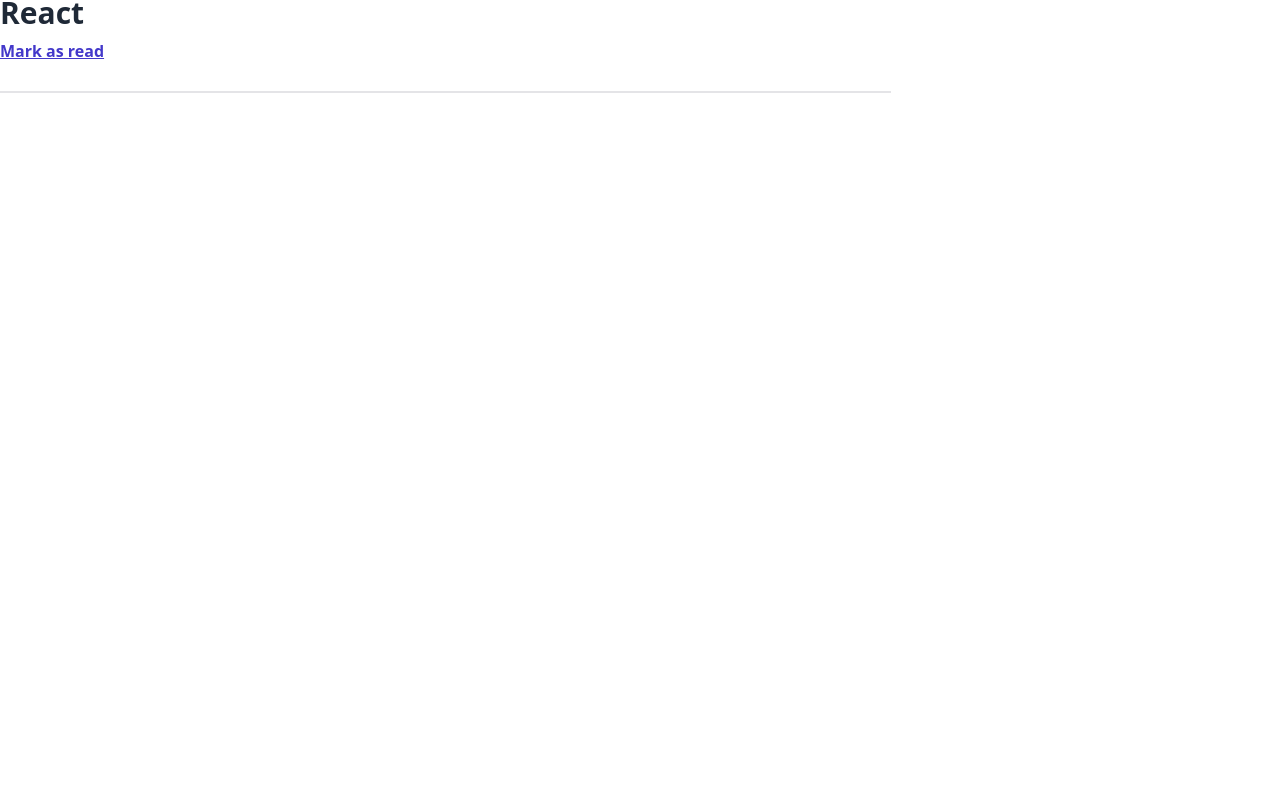
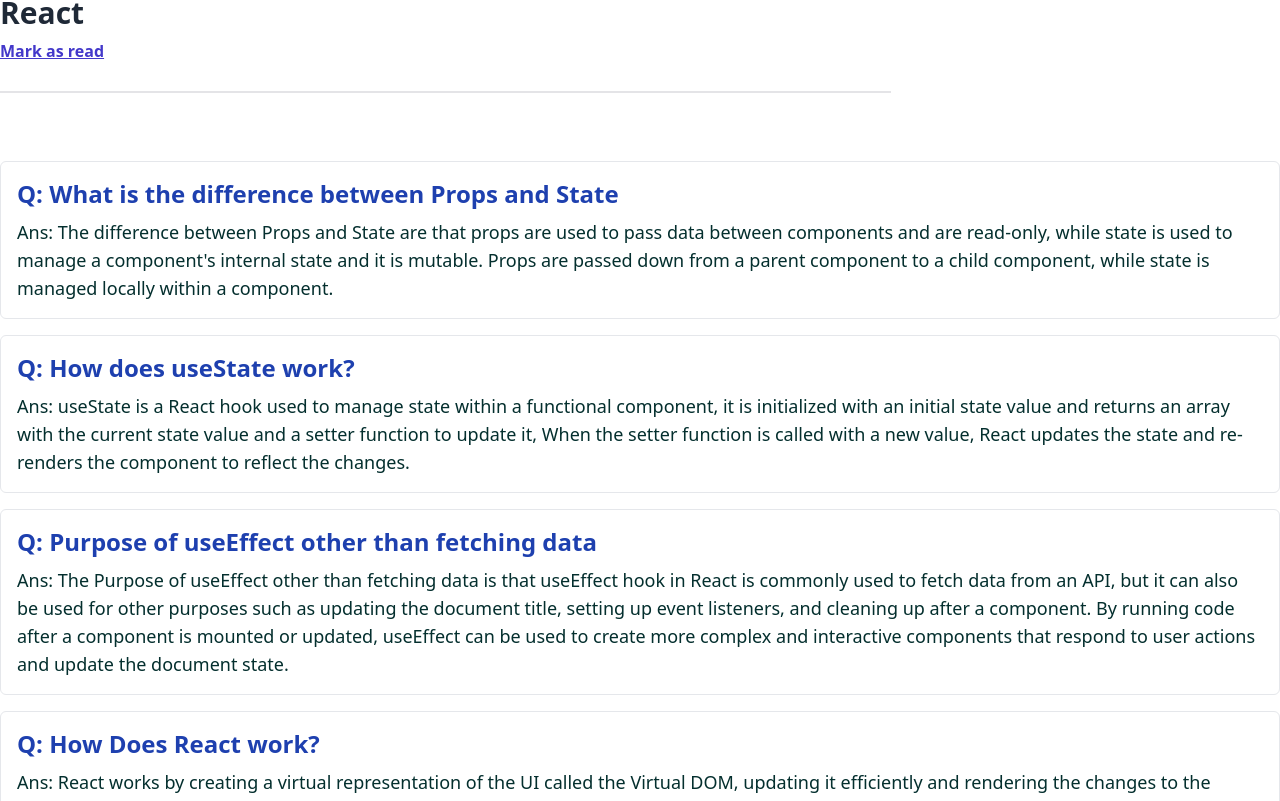
Before and after one commit to mdyasin7636/knowledge-cafe, a React (Vite) app: page / in a window 1280 px wide. Shown: the part 1999-2800 px from the top of the page. Before the commit the page ends 2160 px from the top, so only its background shows below. Built offline with nearby package versions, Linux system fonts and the light colour scheme.

Commit message:
question answer done

```diff
--- a/src/components/BlogQuestions/BlogQuestions.jsx
+++ b/src/components/BlogQuestions/BlogQuestions.jsx
@@ -3,7 +3,24 @@
 const BlogQuestions = () => {
     return (
         <div>
-
+            <div>
+                <div className='mb-4 border p-4 rounded-md'>
+                    <h1 className="text-2xl font-bold text-blue-800 mb-2" >Q: What is the difference between Props and State</h1>
+                    <p className="text-lg font-medium text-teal-950">Ans: The difference between Props and State are that props are used to pass data between components and are read-only, while state is used to manage a component's internal state and it is mutable. Props are passed down from a parent component to a child component, while state is managed locally within a component.</p>
+                </div>
+                <div className='mb-4 border p-4 rounded-md'>
+                    <h1 className="text-2xl font-bold text-blue-800 mb-2">Q: How does useState work?</h1>
+                    <p className="text-lg font-medium text-teal-950">Ans: useState is a React hook used to manage state within a functional component, it is initialized with an initial state value and returns an array with the current state value and a setter function to update it, When the setter function is called with a new value, React updates the state and re-renders the component to reflect the changes.</p>
+                </div>
+                <div className='mb-4 border p-4 rounded-md'>
+                    <h1 className="text-2xl font-bold text-blue-800 mb-2">Q: Purpose of useEffect other than fetching data</h1>
+                    <p className="text-lg font-medium text-teal-950">Ans: The Purpose of useEffect other than fetching data is that useEffect hook in React is commonly used to fetch data from an API, but it can also be used for other purposes such as updating the document title, setting up event listeners, and cleaning up after a component. By running code after a component is mounted or updated, useEffect can be used to create more complex and interactive components that respond to user actions and update the document state.</p>
+                </div>
+                <div className='mb-4 border p-4 rounded-md'>
+                    <h1 className="text-2xl font-bold text-blue-800 mb-2">Q: How Does React work?</h1>
+                    <p className="text-lg font-medium text-teal-950">Ans: React works by creating a virtual representation of the UI called the Virtual DOM, updating it efficiently and rendering the changes to the actual DOM. This allows developers to create complex and dynamic user interfaces that are fast and responsive.</p>
+                </div>
+            </div>
         </div>
     );
 };
--- a/src/components/SideCart/SideCart.jsx
+++ b/src/components/SideCart/SideCart.jsx
@@ -16,7 +16,7 @@
       <div className="border-2 rounded-md text-xl font-bold p-4 text-center bg-gray-100 mt-4">
         <h1>Bookmarked Blogs : {bookmarkedBlogs} </h1>
         <div className="border-1 rounded-md bg-white mt-4 p-2 font-medium">
-          <h1>Master Microsoft Power Platform and Become an In-Demand!</h1>
+          <h1>How to get your first job as a self-taught programmer</h1>
         </div>
       </div>
     </div>
```
